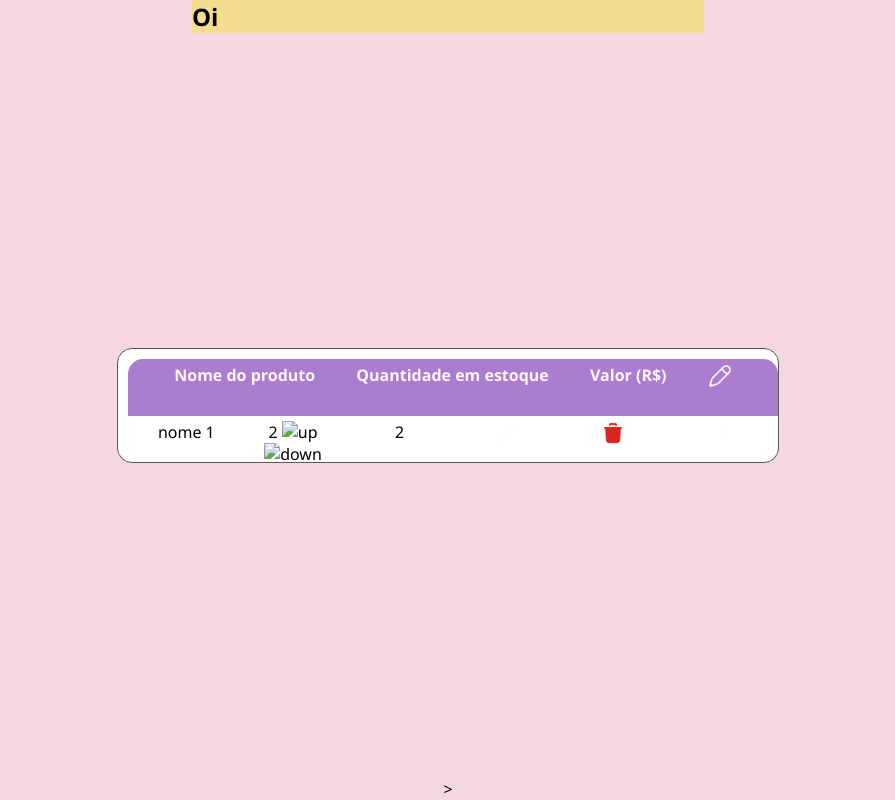
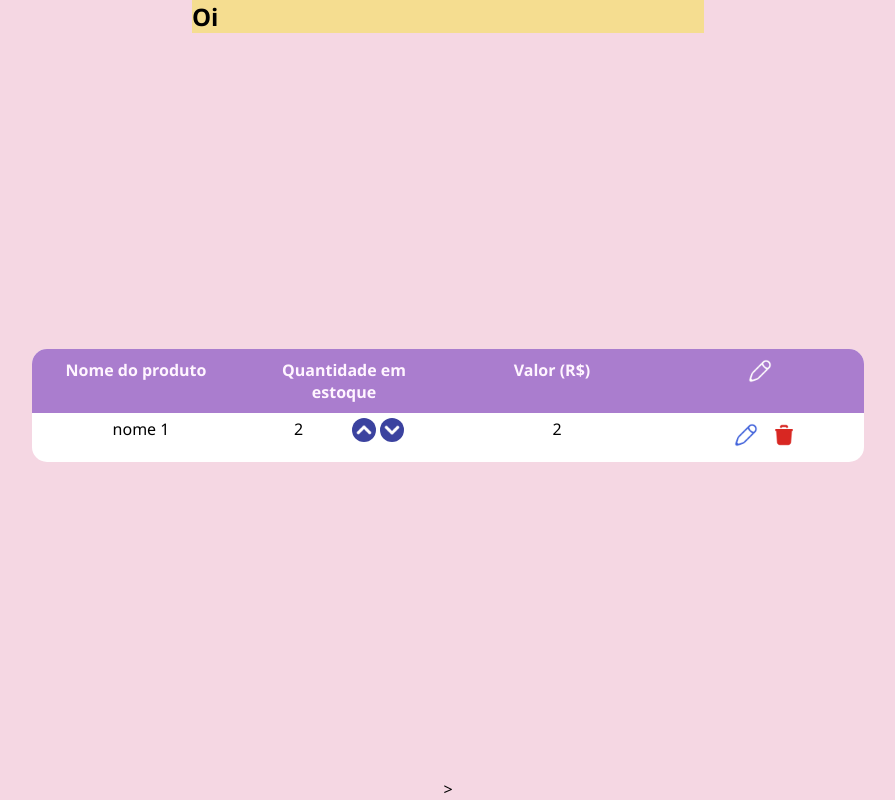
Before and after one commit to gabriellesote/task_prova_pratica, a website: page sistema/frontend/index.html in a window 1280 px wide. Shown: the whole page, without its empty margins (192-1087 px from the left). Drawn offline with Linux system fonts and the light colour scheme.

Commit message:
parte de exibição praticamente finalizada

```diff
--- a/sistema/frontend/index.html
+++ b/sistema/frontend/index.html
@@ -27,11 +27,10 @@
 
         <tr class="infos">
           <td> nome 1 </td>
-          <td> 2  <span class=""> <img src="" alt="up"> <img src="" alt="down"></span></td>
+          <td class="estoque"> 2  <span class="aumentar_diminuir"> <img src="assets/up.png" alt="up" class="up_down"> <img src="assets/down.png" alt="down" class="up_down"></span></td>
           <td> 2 </td>
-          <td> <img src="assets/pen.png" alt="editar" class="imagem"></td>
-          <td> <img src="assets/trash.png" alt="excluir" class="imagem"></td>
-          <td> <img src="assets/pen.png" alt="editar" class="imagem"></td>
+          <td> <img src="assets/pen2.png" alt="editar" class="imagem_botao">  <img src="assets/trash.png" alt="excluir" class="imagem_botao"></td>
+
         </tr>
 
       </table>
--- a/sistema/frontend/style/styles.css
+++ b/sistema/frontend/style/styles.css
@@ -45,10 +45,9 @@ body{
   display: flex;
   justify-content: center;
   background-color: white;
-  width: 50%;
-  border: 1px solid  var(--cinza1);
+  width: 65%;
+
   border-radius: 15px;
-  padding: 10px;
 }
 tbody{
   width: 100%;
@@ -60,6 +59,7 @@ table{
   width: 100%;
   border: none;
   z-index: 0;
+
 }
 
 .titulos{
@@ -67,8 +67,7 @@ table{
   justify-content: space-evenly;
   z-index: 1;
   width: 100%;
-  height: 50%;
-  padding: 5px;
+
   background-color: var(--cor-detalhe);
   border-radius: 15px 15px 0px 0px;
   color: var(--branco);
@@ -88,12 +87,41 @@ td{
 }
 
 th{
-  width: ;
+  width: 30%;
   font-weight: 600;
   font-size: 1em;
+  padding: 10px;
 }
 
 .imagem{
   height: 1.5em;
   width: 1.5em;
 }
+.imagem_botao{
+  height: 1.5em;
+  width: 1.5em;
+  cursor: pointer;
+  padding: 5px;
+  border-radius: 5px;
+}
+.imagem_botao:hover{
+  background-color: var(--branco2);
+}
+
+.up_down{
+  height: 1.5em;
+  width: 1.5em;
+  background-color: var(--escuro);
+  border-radius: 50%;
+  cursor: pointer;
+}
+.up_down:hover{
+  background-color: var(--cor-suporte);
+}
+.estoque{
+  display: flex;
+  flex-direction: row;
+  justify-content: space-evenly;
+  align-items: ;
+
+}
```
Also changed, not shown: sistema/frontend/assets/pen2.png (added).
